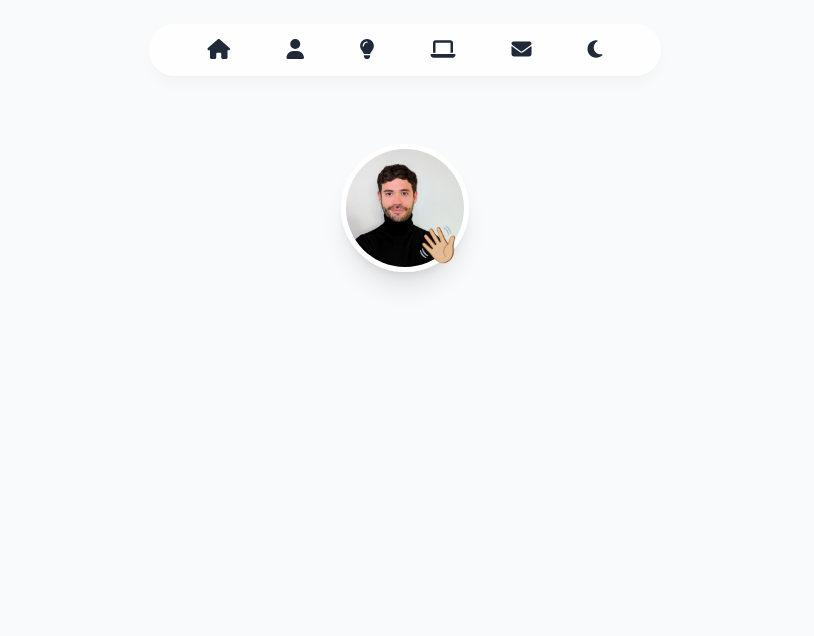
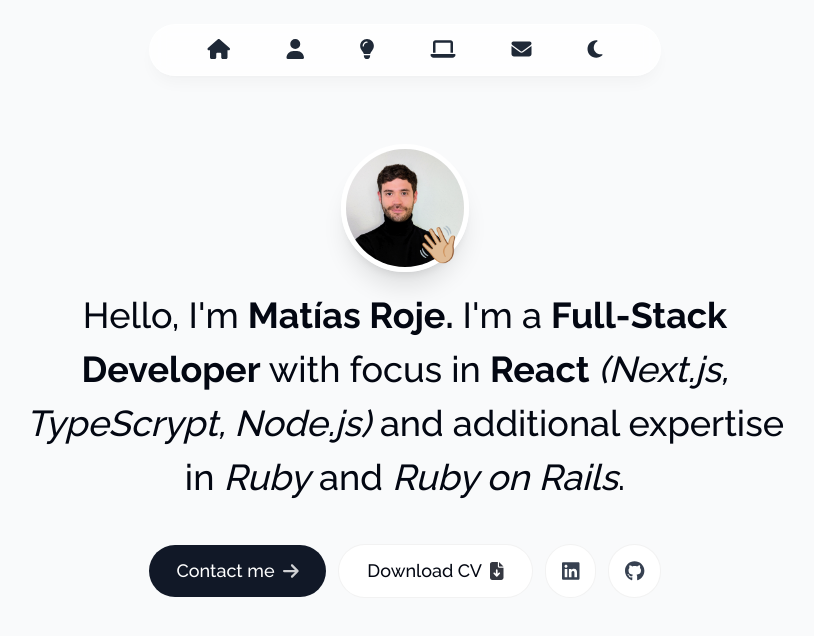
Before and after one commit to MatiasRoje/portfolio, a Next.js app: page / in a window 1280 px wide. Shown: the top 636 px of the page, without its empty margins (235-1049 px from the left). Built offline with nearby package versions, Linux system fonts and the light colour scheme.

Commit message:
intro section done

```diff
--- a/app/page.tsx
+++ b/app/page.tsx
@@ -2,7 +2,7 @@ import Intro from "@/components/intro";
 
 export default function Home() {
   return (
-    <main className="">
+    <main className="flex flex-col items-center px-4">
       <Intro />
     </main>
   );
--- a/components/header.tsx
+++ b/components/header.tsx
@@ -15,108 +15,84 @@ import {
 
 function Header() {
   return (
-    <header className="z-50 relative">
+    <header className="relative z-50">
       <motion.div
-        className="fixed top-0 left-1/2 h-12 w-full rounded-none border border-white border-opacity-40 bg-white bg-opacity-80 shadow-lg shadow-black/[0.03] backdrop-blur-[0.5rem] sm:top-6 sm:h-[3.25rem] sm:w-[32rem] sm:rounded-full"
+        className="fixed left-1/2 top-0 h-12 w-full rounded-none border border-white border-opacity-40 bg-white bg-opacity-80 shadow-lg shadow-black/[0.03] backdrop-blur-[0.5rem] sm:top-6 sm:h-[3.25rem] sm:w-[32rem] sm:rounded-full"
         initial={{ y: -100, x: "-50%", opacity: 0 }}
         animate={{ y: 0, x: "-50%", opacity: 1 }}
       ></motion.div>
-      <nav className="flex fixed top-[0.15rem] left-1/2 h-12 -translate-x-1/2 py-2 sm:top-[1.7rem] sm:h-[initial] sm:py-0">
+      <nav className="fixed left-1/2 top-[0.15rem] flex h-12 -translate-x-1/2 py-2 sm:top-[1.7rem] sm:h-[initial] sm:py-0">
         <ul className="flex w-[22rem] flex-wrap items-center justify-center gap-y-1 text-gray-800 sm:w-[initial] sm:flex-nowrap sm:gap-8">
           <motion.li
-            className="h-3/4 flex items-center justify-center relative"
+            className="relative flex h-3/4 items-center justify-center"
             initial={{ y: -100, opacity: 0 }}
             animate={{ y: 0, opacity: 1 }}
           >
             <Link
               href="#home"
-              className="flex w-full items-center justify-center px-3 py-3"
+              className="flex w-full items-center justify-center px-3 py-3 outline-none transition hover:scale-110 focus:scale-110"
             >
-              <FontAwesomeIcon
-                icon={faHome}
-                style={{ fontSize: 20 }}
-                className="hover:scale-110 transition"
-              />
+              <FontAwesomeIcon icon={faHome} style={{ fontSize: 20 }} />
             </Link>
           </motion.li>
           <motion.li
-            className="h-3/4 flex items-center justify-center relative"
+            className="relative flex h-3/4 items-center justify-center"
             initial={{ y: -100, opacity: 0 }}
             animate={{ y: 0, opacity: 1 }}
           >
             <Link
               href="#about"
-              className="flex w-full items-center justify-center px-3 py-3"
+              className="flex w-full items-center justify-center px-3 py-3 outline-none transition hover:scale-110 focus:scale-110"
             >
-              <FontAwesomeIcon
-                icon={faUser}
-                style={{ fontSize: 20 }}
-                className="hover:scale-110 transition"
-              />
+              <FontAwesomeIcon icon={faUser} style={{ fontSize: 20 }} />
             </Link>
           </motion.li>
           <motion.li
-            className="h-3/4 flex items-center justify-center relative"
+            className="relative flex h-3/4 items-center justify-center"
             initial={{ y: -100, opacity: 0 }}
             animate={{ y: 0, opacity: 1 }}
           >
             <Link
               href="#skills"
-              className="flex w-full items-center justify-center px-3 py-3"
+              className="flex w-full items-center justify-center px-3 py-3 outline-none transition hover:scale-110 focus:scale-110"
             >
-              <FontAwesomeIcon
-                icon={faLightbulb}
-                style={{ fontSize: 20 }}
-                className="hover:scale-110 transition"
-              />
+              <FontAwesomeIcon icon={faLightbulb} style={{ fontSize: 20 }} />
             </Link>
           </motion.li>
           <motion.li
-            className="h-3/4 flex items-center justify-center relative"
+            className="relative flex h-3/4 items-center justify-center"
             initial={{ y: -100, opacity: 0 }}
             animate={{ y: 0, opacity: 1 }}
           >
             <Link
               href="#projects"
-              className="flex w-full items-center justify-center px-3 py-3"
+              className="flex w-full items-center justify-center px-3 py-3 outline-none transition hover:scale-110 focus:scale-110"
             >
-              <FontAwesomeIcon
-                icon={faLaptop}
-                style={{ fontSize: 20 }}
-                className="hover:scale-110 transition"
-              />
+              <FontAwesomeIcon icon={faLaptop} style={{ fontSize: 20 }} />
             </Link>
           </motion.li>
           <motion.li
-            className="h-3/4 flex items-center justify-center relative"
+            className="relative flex h-3/4 items-center justify-center"
             initial={{ y: -100, opacity: 0 }}
             animate={{ y: 0, opacity: 1 }}
           >
             <Link
               href="#contact"
-              className="flex w-full items-center justify-center px-3 py-3"
+              className="flex w-full items-center justify-center px-3 py-3 outline-none transition hover:scale-110 focus:scale-110"
             >
-              <FontAwesomeIcon
-                icon={faEnvelope}
-                style={{ fontSize: 20 }}
-                className="hover:scale-110 transition"
-              />
+              <FontAwesomeIcon icon={faEnvelope} style={{ fontSize: 20 }} />
             </Link>
           </motion.li>
           <motion.li
-            className="h-3/4 flex items-center justify-center relative"
+            className="relative flex h-3/4 items-center justify-center"
             initial={{ y: -100, opacity: 0 }}
             animate={{ y: 0, opacity: 1 }}
           >
             <Link
               href="#"
-              className="flex w-full items-center justify-center px-3 py-3"
+              className="flex w-full items-center justify-center px-3 py-3 outline-none transition hover:scale-110 focus:scale-110"
             >
-              <FontAwesomeIcon
-                icon={faMoon}
-                style={{ fontSize: 20 }}
-                className="hover:scale-110 transition"
-              />
+              <FontAwesomeIcon icon={faMoon} style={{ fontSize: 20 }} />
             </Link>
           </motion.li>
         </ul>
--- a/components/intro.tsx
+++ b/components/intro.tsx
@@ -2,13 +2,30 @@
 
 import Image from "next/image";
 import { motion } from "framer-motion";
+import Link from "next/link";
+
+import { FontAwesomeIcon } from "@fortawesome/react-fontawesome";
+import {
+  faArrowDown,
+  faArrowRight,
+  faFileArrowDown,
+} from "@fortawesome/free-solid-svg-icons";
+import { faCircleDown } from "@fortawesome/free-solid-svg-icons/faCircleDown";
+import { faGithub, faLinkedin } from "@fortawesome/free-brands-svg-icons";
 
 function Intro() {
   return (
-    <section>
+    <section className="mb-28 max-w-[50rem] scroll-mt-[100rem] text-center sm:mb-0">
       <div className="flex items-center justify-center">
         <div className="relative">
-          <motion.div>
+          <motion.div
+            initial={{ opacity: 0, scale: 0 }}
+            animate={{ opacity: 1, scale: 1 }}
+            transition={{
+              type: "tween",
+              duration: 0.3,
+            }}
+          >
             <Image
               src="/portrait.jpg"
               alt="Matías portrait"
@@ -16,12 +33,88 @@ function Intro() {
               height="192"
               quality="95"
               priority={true}
-              className="h-32 w-32 rounded-full object-cover object-top border-[0.35rem] border-white shadow-xl"
+              className="h-32 w-32 rounded-full border-[0.35rem] border-white object-cover object-top shadow-xl"
             />
           </motion.div>
-          <span className="absolute bottom-2 right-2 text-4xl">👋🏼</span>
+          <motion.span
+            className="absolute bottom-2 right-2 text-4xl"
+            initial={{ opacity: 0, scale: 0 }}
+            animate={{ opacity: 1, scale: 1 }}
+            transition={{
+              type: "spring",
+              stiffness: 125,
+              delay: 0.1,
+              duration: 0.7,
+            }}
+          >
+            👋🏼
+          </motion.span>
         </div>
       </div>
+
+      <motion.h1
+        className="mb-10 mt-4 px-4 text-2xl font-medium !leading-[1.5] sm:text-4xl"
+        initial={{ opacity: 0, y: 100 }}
+        animate={{ opacity: 1, y: 0 }}
+      >
+        Hello, I&apos;m <span className="font-bold">Matías Roje.</span> I&apos;m
+        a <span className="font-bold">Full-Stack Developer</span> with focus in{" "}
+        <span className="font-bold">React </span>
+        <span className="italic">(Next.js, TypeScrypt, Node.js)</span> and
+        additional expertise in <span className="italic">Ruby</span> and
+        <span className="italic"> Ruby on Rails</span>.
+      </motion.h1>
+
+      <motion.div
+        className="flex flex-col items-center justify-center gap-3 px-4 text-lg font-medium sm:flex-row"
+        initial={{ opacity: 0, y: 100 }}
+        animate={{ opacity: 1, y: 0 }}
+        transition={{
+          delay: 0.1,
+        }}
+      >
+        <Link
+          href="#contact"
+          className="group flex items-center gap-2 rounded-full bg-gray-900 px-7 py-3 text-white outline-none transition hover:scale-110 hover:bg-gray-950 focus:scale-110 active:scale-105"
+        >
+          Contact me{" "}
+          <FontAwesomeIcon
+            icon={faArrowRight}
+            style={{ fontSize: 18 }}
+            className="opacity-80 transition group-hover:translate-x-0.5"
+          />
+        </Link>
+
+        <a
+          className="group flex cursor-pointer items-center gap-2 rounded-full border border-black/5 bg-white px-7 py-3 outline-none transition hover:scale-110 focus:scale-110 active:scale-105"
+          href="/CV.pdf"
+          download
+        >
+          Download CV{" "}
+          <FontAwesomeIcon
+            icon={faFileArrowDown}
+            style={{ fontSize: 18 }}
+            className="opacity-80 transition group-hover:translate-y-0.5"
+          />
+        </a>
+        <div className="flex gap-3">
+          <a
+            className="flex cursor-pointer items-center gap-2 rounded-full border border-black/5 bg-white p-4 text-gray-700 outline-none transition hover:scale-[1.15] hover:text-gray-950 focus:scale-[1.15] active:scale-105"
+            href="https://www.linkedin.com/in/mat%C3%ADas-roje-carrasco-2a2673273/"
+            target="_blank"
+          >
+            <FontAwesomeIcon icon={faLinkedin} style={{ fontSize: 20 }} />
+          </a>
+
+          <a
+            className="flex cursor-pointer items-center gap-2 rounded-full border border-black/5 bg-white p-4 text-gray-700 outline-none transition hover:scale-[1.15] hover:text-gray-950 focus:scale-[1.15] active:scale-105"
+            href="https://github.com/MatiasRoje"
+            target="_blank"
+          >
+            <FontAwesomeIcon icon={faGithub} style={{ fontSize: 20 }} />
+          </a>
+        </div>
+      </motion.div>
     </section>
   );
 }
--- a/package.json
+++ b/package.json
@@ -10,6 +10,7 @@
   },
   "dependencies": {
     "@fortawesome/fontawesome-svg-core": "^6.4.2",
+    "@fortawesome/free-brands-svg-icons": "^6.4.2",
     "@fortawesome/free-solid-svg-icons": "^6.4.2",
     "@fortawesome/react-fontawesome": "^0.2.0",
     "framer-motion": "^10.16.4",
@@ -25,6 +26,7 @@
     "eslint": "^8",
     "eslint-config-next": "14.0.2",
     "postcss": "^8",
+    "prettier-plugin-tailwindcss": "^0.5.7",
     "tailwindcss": "^3.3.0",
     "typescript": "^5"
   }
```
Also changed, not shown: .prettierrc.json (added), 1 other file (tests, documents, lock files or other folders).
